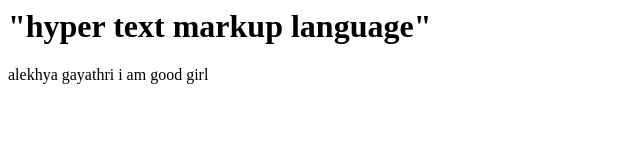
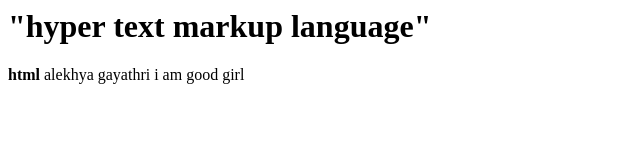
Before and after one commit to alekhyasri/alekhyasri.github.io, a plain HTML site: page index.html in a window 1280 px wide. Shown: the full height of the page, 0-640 px from the left. Drawn offline with Linux system fonts and the light colour scheme.

Commit message:
Update index.html

```diff
--- a/index.html
+++ b/index.html
@@ -2,7 +2,7 @@
   <head>
   </head>
   <body> <h1>"hyper text markup language"</h1>
-    alekhya gayathri
-    i am good girl
+    <p><b>html</b> alekhya gayathri
+  i am good girl
   </body>
   </html>
```
